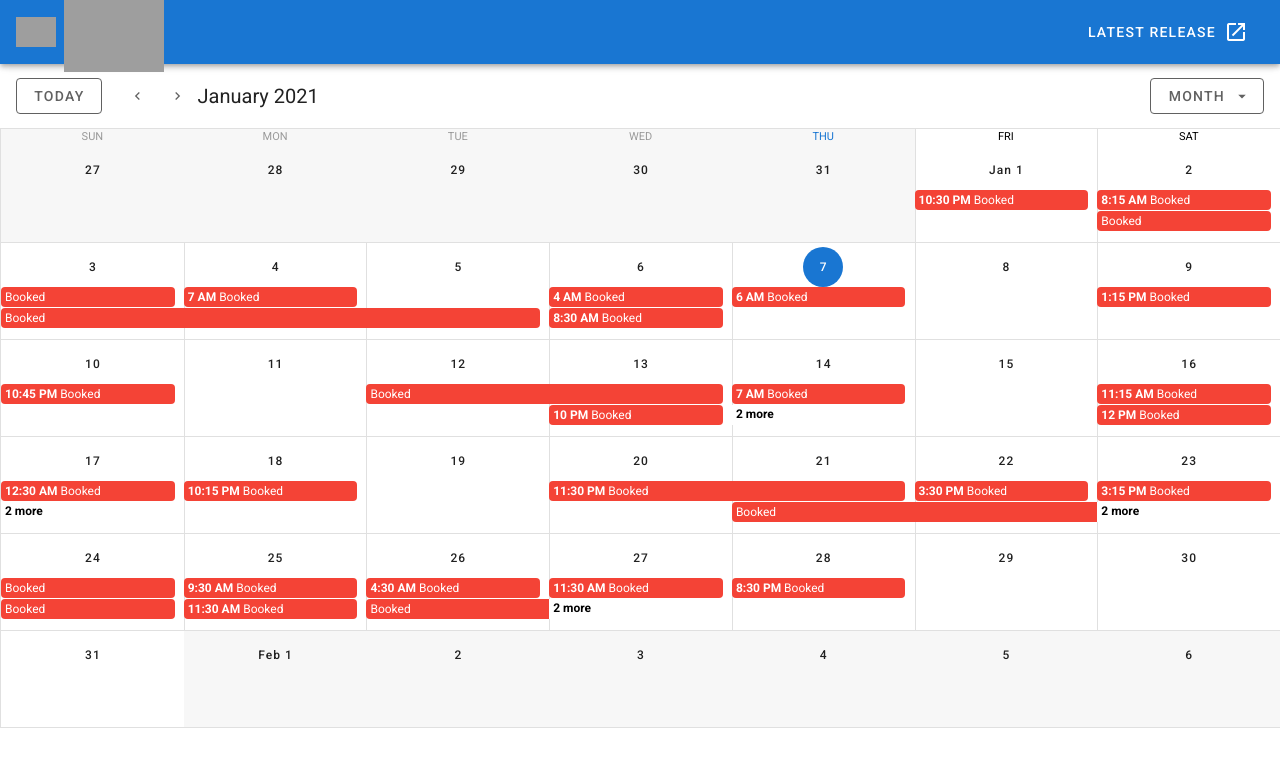
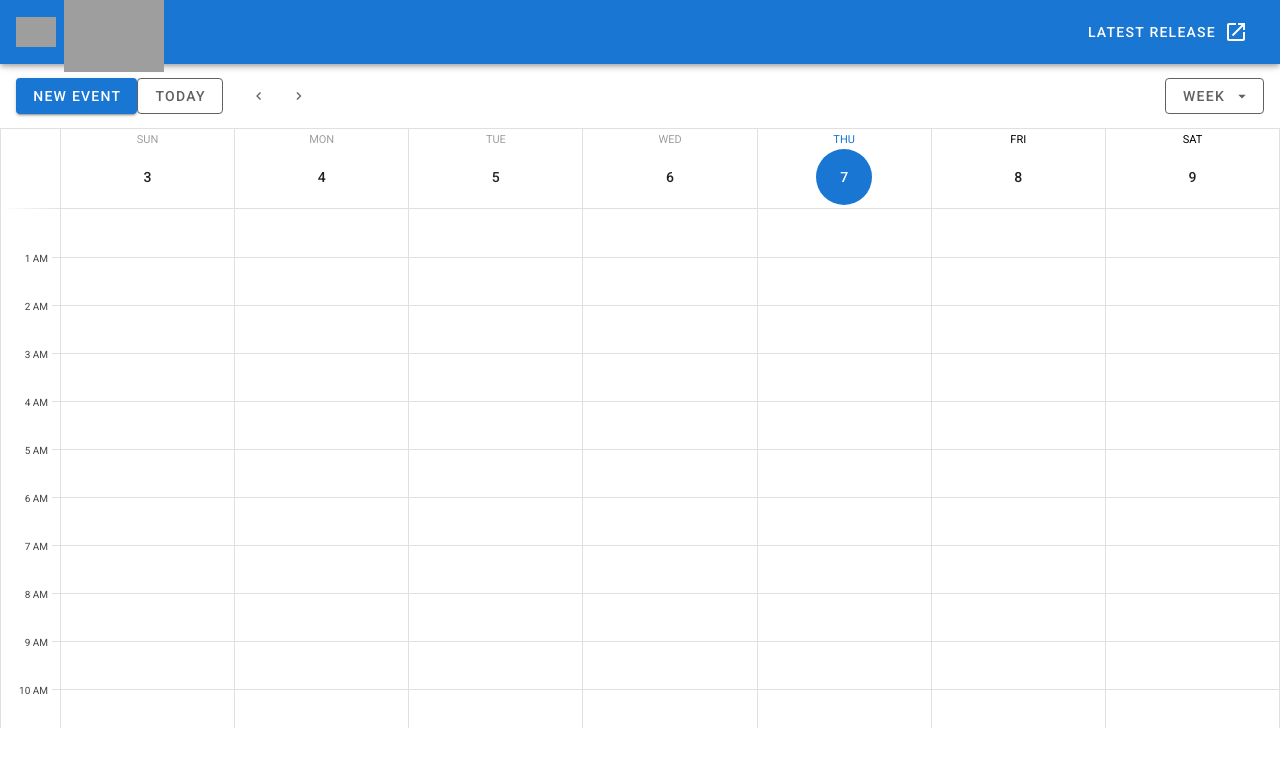
Before and after one commit to roberta-fiume/bookings, a Vue app: page /#/ in a window 1280 px wide. Shown: the top 766 px of the page. Built offline with nearby package versions, Linux system fonts and the light colour scheme; grey boxes are pictures that could not be loaded.

Commit message:
edited calendar and added slot

```diff
--- a/src/components/Calendar.vue
+++ b/src/components/Calendar.vue
@@ -2,10 +2,12 @@
 <template>
   <v-row class="fill-height">
     <v-col>
-      <v-sheet height="64">
+      <v-sheet height="64" >
         <v-toolbar
           flat
         >
+         <v-btn color="primary" dark @click.stop="dialog = true">New Event</v-btn>
+
           <v-btn
             outlined
             class="mr-4"
@@ -14,6 +16,7 @@
           >
             Today
           </v-btn>
+
           <v-btn
             fab
             text
@@ -64,9 +67,9 @@
               <v-list-item @click="type = 'week'">
                 <v-list-item-title>Week</v-list-item-title>
               </v-list-item>
-              <v-list-item @click="type = 'month'">
+              <!-- <v-list-item @click="type = 'month'">
                 <v-list-item-title>Month</v-list-item-title>
-              </v-list-item>
+              </v-list-item> -->
               <v-list-item @click="type = '4day'">
                 <v-list-item-title>4 days</v-list-item-title>
               </v-list-item>
@@ -74,20 +77,72 @@
           </v-menu>
         </v-toolbar>
       </v-sheet>
+
+        <v-dialog v-model="dialog" max-width="500">
+            <v-card>
+                <v-container>
+                    <v-form @submit.prevent="addEvent">
+                        <v-text-field
+                            v-model="firstName"
+                            type="text"
+                            label="First name"
+                        >
+                        </v-text-field>
+                        <v-text-field
+                            v-model="lastName"
+                            type="text"
+                            label="Last name"
+                        >
+                        </v-text-field>
+                            <v-text-field
+                            v-model="email"
+                            type="text"
+                            label="Email"
+                        >
+                        </v-text-field>
+
+                        <v-text-field
+                            v-model="bookingDate"
+                            type="date"
+                            label="Booking date"
+                        >
+                        </v-text-field>
+                        <v-btn
+                            type="submit"
+                            color="primary"
+                            class="mr-4"
+                            @click.stop="dialog = false"
+                        >
+                            Book slot
+                        </v-btn>
+                    </v-form>
+                </v-container>
+            </v-card>
+        </v-dialog>
+
       <v-sheet height="600">
         <v-calendar
           ref="calendar"
           v-model="focus"
           color="primary"
-          :events="events"
-          :event-color="getEventColor"
           :type="type"
-          @click:event="showEvent"
-          @click:more="viewDay"
-          @click:date="viewDay"
-          @change="updateRange"
+          class="cal-sheet"
+
         ></v-calendar>
-        <v-menu
+
+          <!-- <v-calendar
+            ref="calendar"
+            v-model="focus"
+            color="primary"
+            :events="events"
+            :event-color="getEventColor"
+            :type="type"
+            @click:event="showEvent"
+            @click:more="viewDay"
+            @click:date="viewDay"
+            @change="updateRange"
+        ></v-calendar> -->
+        <!-- <v-menu
           v-model="selectedOpen"
           :close-on-content-click="false"
           :activator="selectedElement"
@@ -127,7 +182,7 @@
               </v-btn>
             </v-card-actions>
           </v-card>
-        </v-menu>
+        </v-menu> -->
       </v-sheet>
     </v-col>
   </v-row>
@@ -137,19 +192,24 @@
   export default {
     data: () => ({
       focus: '',
-      type: 'month',
+      type: 'week',
       typeToLabel: {
         week: 'Week',
         month: 'Month',
         day: 'Day',
         '4day': '4 Days',
       },
-      selectedEvent: {},
-      selectedElement: null,
-      selectedOpen: false,
-      events: [],
-      colors: ['red'],
-      names: ['Booked'],
+    //   selectedEvent: {},
+    //   selectedElement: null,
+    //   selectedOpen: false,
+    //   events: [],
+      colors: ['red', 'green'],
+      names: ['Booked', 'Available'],
+      dialog: false,
+      firstName: null,
+      lastName: null,
+      email: null,
+      bookingDate: null,
     }),
     mounted () {
       this.$refs.calendar.checkChange()
@@ -171,53 +231,63 @@
       next () {
         this.$refs.calendar.next()
       },
-      showEvent ({ nativeEvent, event }) {
-        const open = () => {
-          this.selectedEvent = event
-          this.selectedElement = nativeEvent.target
-          setTimeout(() => {
-            this.selectedOpen = true
-          }, 10)
-        }
+    //   openForm(){
 
-        if (this.selectedOpen) {
-          this.selectedOpen = false
-          setTimeout(open, 10)
-        } else {
-          open()
-        }
+    //   },
 
-        nativeEvent.stopPropagation()
-      },
-      updateRange ({ start, end }) {
-        const events = []
+        //   showEvent ({ nativeEvent, event }) {
+        //     const open = () => {
+        //       this.selectedEvent = event
+        //       this.selectedElement = nativeEvent.target
+        //       setTimeout(() => {
+        //         this.selectedOpen = true
+        //       }, 10)
+        //     }
 
-        const min = new Date(`${start.date}T00:00:00`)
-        const max = new Date(`${end.date}T23:59:59`)
-        const days = (max.getTime() - min.getTime()) / 86400000
-        const eventCount = this.rnd(days, days + 20)
+        //     if (this.selectedOpen) {
+        //       this.selectedOpen = false
+        //       setTimeout(open, 10)
+        //     } else {
+        //       open()
+        //     }
 
-        for (let i = 0; i < eventCount; i++) {
-          const allDay = this.rnd(0, 3) === 0
-          const firstTimestamp = this.rnd(min.getTime(), max.getTime())
-          const first = new Date(firstTimestamp - (firstTimestamp % 900000))
-          const secondTimestamp = this.rnd(2, allDay ? 288 : 8) * 900000
-          const second = new Date(first.getTime() + secondTimestamp)
+        //     nativeEvent.stopPropagation()
+        //   },
+        //   updateRange ({ start, end }) {
+        //     const events = []
 
-          events.push({
-            name: this.names[this.rnd(0, this.names.length - 1)],
-            start: first,
-            end: second,
-            color: this.colors[this.rnd(0, this.colors.length - 1)],
-            timed: !allDay,
-          })
-        }
+        //     const min = new Date(`${start.date}T00:00:00`)
+        //     const max = new Date(`${end.date}T23:59:59`)
+        //     const days = (max.getTime() - min.getTime()) / 86400000
+        //     const eventCount = this.rnd(days, days + 20)
 
-        this.events = events
-      },
-      rnd (a, b) {
-        return Math.floor((b - a + 1) * Math.random()) + a
-      },
+        //     for (let i = 0; i < eventCount; i++) {
+        //       const allDay = this.rnd(0, 3) === 0
+        //       const firstTimestamp = this.rnd(min.getTime(), max.getTime())
+        //       const first = new Date(firstTimestamp - (firstTimestamp % 900000))
+        //       const secondTimestamp = this.rnd(2, allDay ? 288 : 8) * 900000
+        //       const second = new Date(first.getTime() + secondTimestamp)
+
+        //       events.push({
+        //         name: this.names[this.rnd(0, this.names.length - 1)],
+        //         start: first,
+        //         end: second,
+        //         color: this.colors[this.rnd(0, this.colors.length -1)],
+        //         timed: !allDay,
+        //       })
+        //     }
+
+        //     this.events = events
+        //   },
+        //   rnd (a, b) {
+        //     return Math.floor((b - a + 1) * Math.random()) + a
+        //   },
     },
   }
 </script>
+
+<style lang="scss" scoped>
+    .cal-sheet {
+        cursor: pointer;
+    }
+</style>
```
